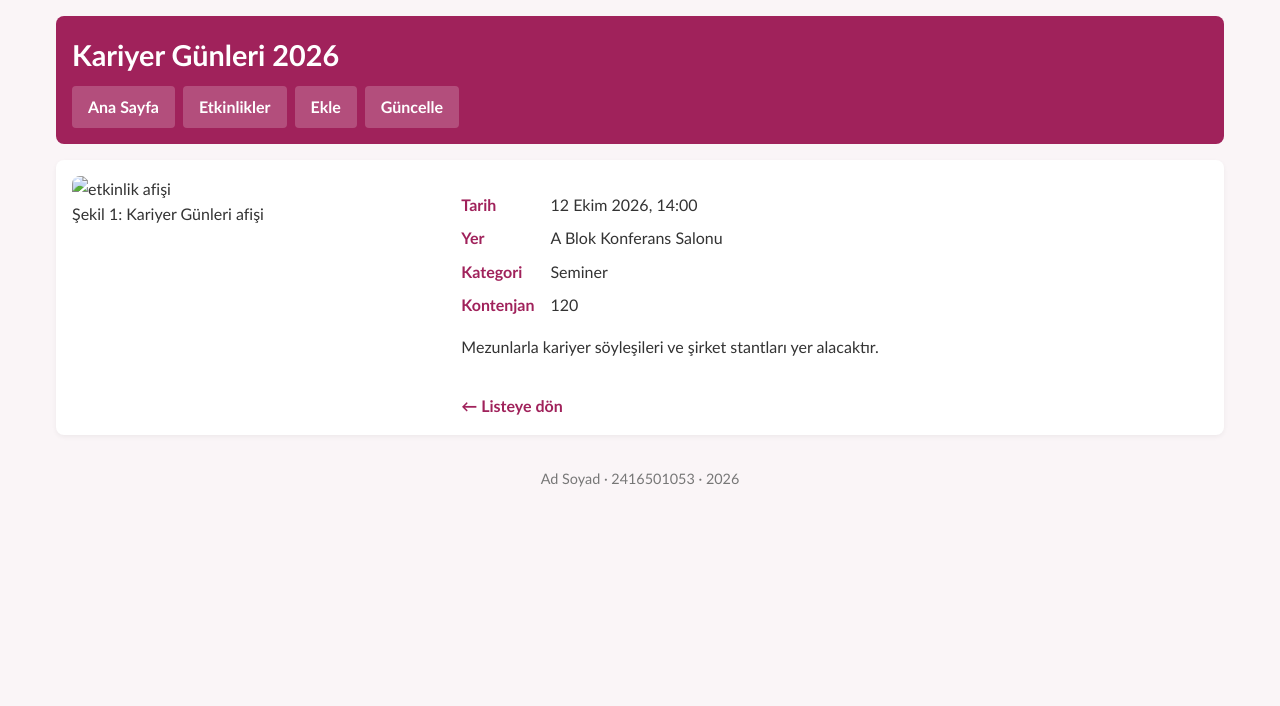
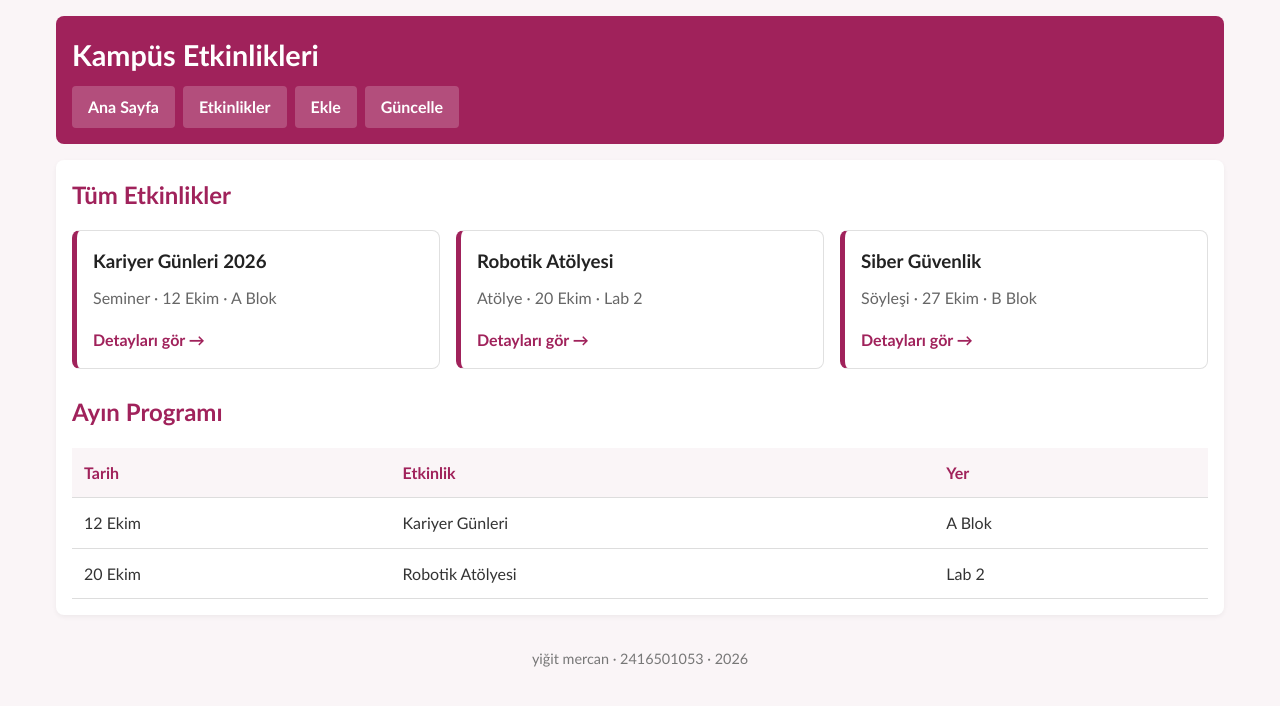
Before and after one commit to Yigit-Mercan/hafta2, a plain HTML site: page etkinlikler.html in a window 1280 px wide. Drawn offline with Linux system fonts and the light colour scheme.

Commit message:
Update etkinlikler.html for event details and layout

```diff
--- a/etkinlikler.html
+++ b/etkinlikler.html
@@ -3,13 +3,13 @@
 <head>
     <meta charset="UTF-8">
     <meta name="viewport" content="width=device-width, initial-scale=1.0">
-    <title>Kariyer Günleri 2026 - Etkinlik Detayı</title>
+    <title>Tüm Etkinlikler - Kampüs Etkinlikleri</title>
     <link rel="stylesheet" href="css/2416501053.css">
 </head>
 <body>
 
     <header>
-        <h1>Kariyer Günleri 2026</h1>
+        <h1>Kampüs Etkinlikleri</h1>
         <nav>
             <a href="index.html">Ana Sayfa</a>
             <a href="etkinlikler.html">Etkinlikler</a>
@@ -19,36 +19,54 @@
     </header>
 
     <main>
-        <article class="detay-container">
-            <figure>
-                <img src="afis.jpg" alt="etkinlik afişi">
-                <figcaption>Şekil 1: Kariyer Günleri afişi</figcaption>
-            </figure>
+        <h2>Tüm Etkinlikler</h2>
 
-            <div class="detay-bilgi">
-                <dl>
-                    <dt>Tarih</dt>
-                    <dd><time datetime="2026-10-12T14:00">12 Ekim 2026, 14:00</time></dd>
+        <section class="etkinlik-grid">
+            <article class="card">
+                <h3>Kariyer Günleri 2026</h3>
+                <p>Seminer · <time datetime="2026-10-12">12 Ekim</time> · A Blok</p>
+                <a href="etkinlik-detay.html" class="btn">Detayları gör →</a>
+            </article>
 
-                    <dt>Yer</dt>
-                    <dd>A Blok Konferans Salonu</dd>
+            <article class="card">
+                <h3>Robotik Atölyesi</h3>
+                <p>Atölye · <time datetime="2026-10-20">20 Ekim</time> · Lab 2</p>
+                <a href="etkinlik-detay.html" class="btn">Detayları gör →</a>
+            </article>
 
-                    <dt>Kategori</dt>
-                    <dd>Seminer</dd>
+            <article class="card">
+                <h3>Siber Güvenlik</h3>
+                <p>Söyleşi · <time datetime="2026-10-27">27 Ekim</time> · B Blok</p>
+                <a href="etkinlik-detay.html" class="btn">Detayları gör →</a>
+            </article>
+        </section>
 
-                    <dt>Kontenjan</dt>
-                    <dd>120</dd>
-                </dl>
-
-                <p>Mezunlarla kariyer söyleşileri ve şirket stantları yer alacaktır.</p>
-                <br>
-                <p><a href="etkinlikler.html" class="btn">← Listeye dön</a></p>
-            </div>
-        </article>
+        <h2>Ayın Programı</h2>
+        <table>
+            <thead>
+                <tr>
+                    <th>Tarih</th>
+                    <th>Etkinlik</th>
+                    <th>Yer</th>
+                </tr>
+            </thead>
+            <tbody>
+                <tr>
+                    <td><time datetime="2026-10-12">12 Ekim</time></td>
+                    <td>Kariyer Günleri</td>
+                    <td>A Blok</td>
+                </tr>
+                <tr>
+                    <td><time datetime="2026-10-20">20 Ekim</time></td>
+                    <td>Robotik Atölyesi</td>
+                    <td>Lab 2</td>
+                </tr>
+            </tbody>
+        </table>
     </main>
 
     <footer>
-        <p>Ad Soyad · 2416501053 · 2026</p>
+        <p>yiğit mercan · 2416501053 · 2026</p>
     </footer>
 
 </body>
```
